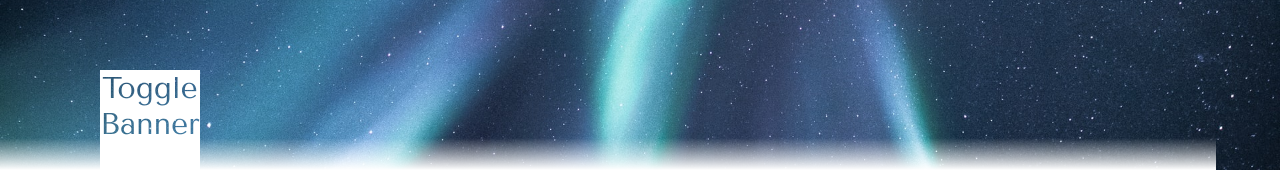
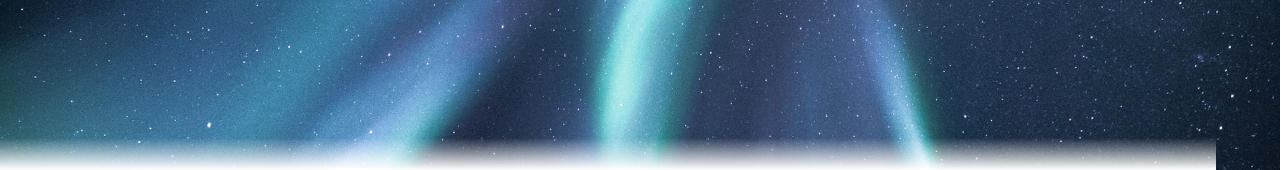
Before and after one commit to daoudmerchant/portfolio, a React (Create React App) app: page / in a window 1280 px wide. Shown: the part 630-800 px from the top of the page. Built offline with nearby package versions, Linux system fonts and the light colour scheme.

Commit message:
Begin formatting for screenshots

```diff
--- a/src/App.js
+++ b/src/App.js
@@ -103,23 +103,6 @@ const IconLink = tw.a`
   my-4
 `;
 
-// TEST
-const TestContainer = styled.div`
-  position: absolute;
-  z-index: 2;
-  left: 100px;
-  bottom: 0;
-  height: 100px;
-  width: 100px;
-  background-color: white;
-  mix-blend-mode: screen;
-`;
-const Toggle = tw.button`
-  absolute
-  text-3xl
-`;
-//
-
 const LINKS = {
   CV: "#",
   LinkedIn: "https://www.linkedin.com",
@@ -149,8 +132,6 @@ function App() {
   useEffect(() => {
     setTimeout(() => setShowBanner(true), 1000);
   }, []);
-
-  const toggleBanner = () => setShowBanner((prevVisibility) => !prevVisibility);
   return (
     <>
       <GlobalStyle />
@@ -164,9 +145,6 @@ function App() {
             <Greeting visible={showBanner} />
             <Project visible={showBanner} />
             <Project visible={showBanner} />
-            <TestContainer>
-              <Toggle onClick={toggleBanner}>Toggle Banner</Toggle>
-            </TestContainer>
             <Footer />
           </Main>
           <BottomFader />
--- a/src/components/Project.js
+++ b/src/components/Project.js
@@ -2,6 +2,8 @@ import { useState } from "react";
 import tw from "tailwind-styled-components/dist/tailwind";
 import { useMediaQuery } from "react-responsive";
 import ReactVisibilitySensor from "react-visibility-sensor";
+
+import ShowMeSomething from "../images/Projects/ShowMeSomething/ShowMeSomethingLg.png";
 
 import Frame from "./Frame";
 
@@ -41,6 +43,18 @@ const ProjectDescription = tw.div`
   -translate-y-full
 `;
 
+const ProjectImg = tw.img`
+  max-h-full
+  max-w-full
+  p-5
+  relative
+  left-1/2
+  top-1/2
+  transform
+  -translate-x-1/2
+  -translate-y-1/2
+`;
+
 const Project = ({ visible }) => {
   const [focused, setFocused] = useState(false);
   const reportHovered = () => setFocused(true);
@@ -66,7 +80,9 @@ const Project = ({ visible }) => {
           <Frame corner="BOTTOMLEFT" visible={focused} />
         )}
       </FrameContainer>
-      <ProjectPic onMouseEnter={reportHovered} onMouseLeave={reportUnhovered} />
+      <ProjectPic onMouseEnter={reportHovered} onMouseLeave={reportUnhovered}>
+        <ProjectImg src={ShowMeSomething} alt="ShowMeSomething" />
+      </ProjectPic>
       <ProjectDescription
         onMouseEnter={reportHovered}
         onMouseLeave={reportUnhovered}
--- a/tailwind.config.js
+++ b/tailwind.config.js
@@ -20,6 +20,7 @@ module.exports = {
       },
       borderWidth: {
         16: "16px",
+        "16rem": "16rem",
       },
       animation: {
         "fade-in": "fade-in 1s linear forwards",
```
Also changed, not shown: 1 other file (tests, documents, lock files or other folders).
